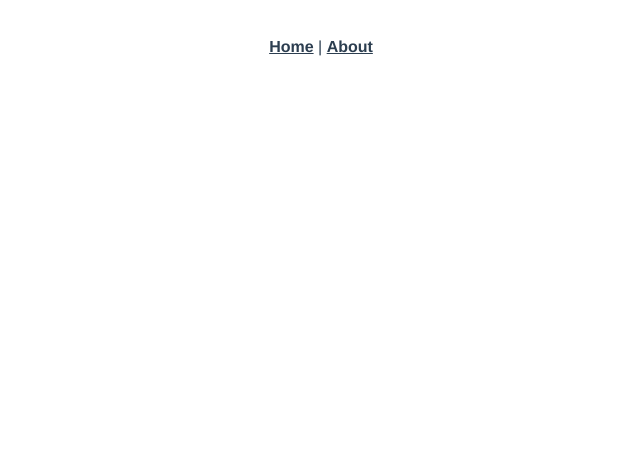
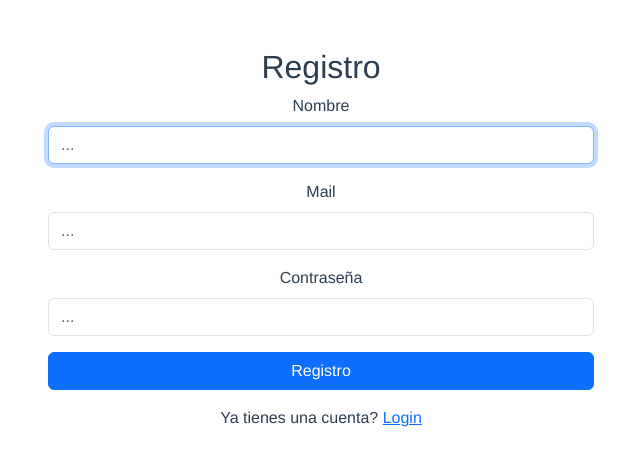
Before and after one commit to GastonBiolatto/TPFINALLAB3, a Vue app: page /registro in a window 1280 px wide. Shown: the top 466 px of the page, without its empty margins (319-959 px from the left). Built offline with nearby package versions, Linux system fonts and the light colour scheme.

Commit message:
vista de registro y de login funcionando

```diff
--- a/package.json
+++ b/package.json
@@ -7,6 +7,7 @@
     "build": "vue-cli-service build"
   },
   "dependencies": {
+    "bootstrap": "^5.3.3",
     "vue": "^2.6.14",
     "vue-router": "^3.5.1",
     "vuex": "^3.6.2"
--- a/src/App.vue
+++ b/src/App.vue
@@ -1,9 +1,5 @@
 <template>
   <div id="app">
-    <nav>
-      <router-link to="/">Home</router-link> |
-      <router-link to="/about">About</router-link>
-    </nav>
     <router-view/>
   </div>
 </template>
--- a/src/main.js
+++ b/src/main.js
@@ -2,6 +2,8 @@ import Vue from 'vue'
 import App from './App.vue'
 import router from './router'
 import store from './store'
+import 'bootstrap/dist/css/bootstrap.min.css';
+import 'bootstrap/dist/js/bootstrap.bundle.min';
 
 Vue.config.productionTip = false
 
--- a/src/router/index.js
+++ b/src/router/index.js
@@ -1,6 +1,8 @@
 import Vue from 'vue'
 import VueRouter from 'vue-router'
 import HomeView from '../views/HomeView.vue'
+import LoginView from '../views/LoginView.vue'
+import RegistroView from '../views/RegistroView.vue'
 
 Vue.use(VueRouter)
 
@@ -9,6 +11,16 @@ const routes = [
     path: '/',
     name: 'home',
     component: HomeView
+  },
+  {
+    path: '/login',
+    name: 'Login',
+    component: LoginView
+  },
+  {
+    path: '/registro',
+    name: 'Registro',
+    component: RegistroView
   },
   {
     path: '/about',
--- a/src/store/index.js
+++ b/src/store/index.js
@@ -1,5 +1,6 @@
 import Vue from 'vue'
 import Vuex from 'vuex'
+import login from './login'
 
 Vue.use(Vuex)
 
@@ -13,5 +14,6 @@ export default new Vuex.Store({
   actions: {
   },
   modules: {
+    login
   }
 })
--- /dev/null
+++ b/src/views/LoginView.vue
@@ -0,0 +1,57 @@
+<template>
+    <div class="container mt-5">
+        <div class="row justify-content-center">
+            <div class="col-md-6">
+                <h2 class="text-center">Login</h2>
+                <form @submit.prevent="login">
+                    <div class="mb-3">
+                        <label for="email" class="form-label">Email</label>
+                        <input v-model="email" type="email" class="form-control" id="email" required>
+                    </div>
+                    <div class="mb-3">
+                        <label for="password" class="form-label">Password</label>
+                        <input v-model="password" type="password" class="form-control" id="password" required>
+                    </div>
+                    <button type="submit" class="btn btn-primary w-100">Login</button>
+                    <p v-if="errorMessage" class="text-danger mt-3">{{ errorMessage }}</p>
+                </form>
+            </div>
+        </div>
+    </div>
+</template>
+
+<script>
+export default {
+    data() {
+        return {
+            email: '',
+            password: '',
+            errorMessage: ''
+        }
+    },
+    methods: {
+        login() {
+            try {
+                const users = JSON.parse(localStorage.getItem('users')) || [];
+
+                const validUser = users.find(users => users.email === this.email && users.password === this.password);
+
+                if (validUser) {
+                    alert(`Bienvenido ${validUser.name}`);
+                    localStorage.setItem('login_success', JSON.stringify(validUser));
+                    this.$router.push('/');
+                } else {
+                    this.errorMessage = 'Usuario y/o contraseña incorrectos!';
+                }
+            } catch (e) {
+                console.log('Error:', e);
+                this.errorMessage = 'Ocurrió un error. Por favor, intente de nuevo.';
+            }
+        }
+    }
+}
+</script>
+
+<style scoped>
+/* Estilos personalizados si es necesario */
+</style>
--- /dev/null
+++ b/src/views/RegistroView.vue
@@ -0,0 +1,77 @@
+<template>
+    <div class="container mt-5">
+      <div class="row justify-content-center">
+        <div class="col-md-6">
+          <h2 class="text-center">Registro</h2>
+          <form @submit.prevent="registerForm">
+            <div class="mb-3">
+              <label for="name" class="form-label">Nombre</label>
+              <input v-model="name" type="text" class="form-control" id="name" placeholder="..." required autofocus>
+            </div>
+            <div class="mb-3">
+              <label for="email" class="form-label">Mail</label>
+              <input v-model="email" type="email" class="form-control" id="email" placeholder="..." required>
+            </div>
+            <div class="mb-3">
+              <label for="password" class="form-label">Contraseña</label>
+              <input v-model="password" type="password" class="form-control" id="password" placeholder="..." required>
+            </div>
+            <button type="submit" class="btn btn-primary w-100">Registro</button>
+          </form>
+          <p class="mt-3 text-center">Ya tienes una cuenta? <router-link to="/login">Login</router-link></p>
+        </div>
+      </div>
+    </div>
+  </template>
+
+  <script>
+  export default {
+    data() {
+      return {
+        name: '',
+        email: '',
+        password: ''
+      };
+    },
+    methods: {
+      generateId(length) {
+        const characters = 'ABCDEFGHIJKLMNOPQRSTUVWXYZabcdefghijklmnopqrstuvwxyz0123456789';
+        let result = '';
+        const charactersLength = characters.length;
+        for (let i = 0; i < length; i++) {
+          result += characters.charAt(Math.floor(Math.random() * charactersLength));
+        }
+        return result;
+      },
+      registerForm() {
+        const { name, email, password } = this;
+
+        let users = localStorage.getItem('users');
+        if (!users) {
+          users = [];
+        } else {
+          try {
+            users = JSON.parse(users);
+          } catch (e) {
+            users = [];
+          }
+        }
+
+        const isUserRegistered = users.find(user => user.email === email);
+        if (isUserRegistered) {
+          return alert('El usuario ya está registrado!');
+        }
+
+        const userId = this.generateId(8);
+        users.push({ id: userId, name, email, password });
+        localStorage.setItem('users', JSON.stringify(users));
+        alert('Registro Exitoso!');
+        this.$router.push('/login');
+      }
+    }
+  };
+  </script>
+
+  <style scoped>
+  /* Estilos personalizados si es necesario */
+  </style>
```
Also changed, not shown: src/store/login.js (added, +33 -0 lines), 2 other files (tests, documents, lock files or other folders).
